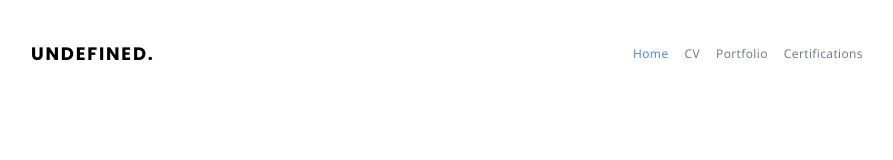
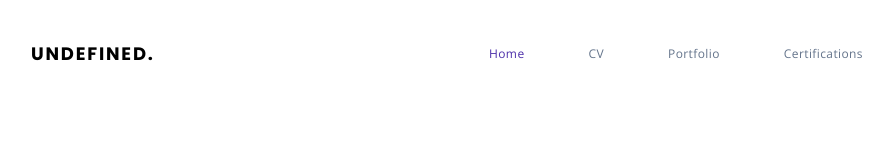
Before and after one commit to faridreaming/portfolio-react-js, a React (Vite) app: page / in a window 1280 px wide. Shown: the top 160 px of the page, without its empty margins (193-1086 px from the left). Built offline with nearby package versions, Linux system fonts and the light colour scheme.

Commit message:
feat: add hover effect in nav links

```diff
--- a/src/components/Header.jsx
+++ b/src/components/Header.jsx
@@ -7,21 +7,21 @@ const Header = ({ brandName }) => {
         {`${brandName}.`}
       </a>
       <nav>
-        <ul className="flex text-xs justify-between items-center h-full gap-4 whitespace-nowrap">
+        <ul className="flex text-xs justify-between items-center h-full sm:gap-16 whitespace-nowrap">
           <li>
-            <a href="./" className={`hover:text-blue-500 ${currentUrl === "" ? "text-blue-500" : undefined}`}>
+            <a href="./" className={`hover:text-primary ${currentUrl === "" ? "text-primary" : undefined}`}>
               Home
             </a>
           </li>
           <li>
-            <a href="./cv" className={`hover:text-blue-500 ${currentUrl === "cv" ? "text-blue-500" : undefined}`}>
+            <a href="./cv" className={`hover:text-primary ${currentUrl === "cv" ? "text-primary" : undefined}`}>
               CV
             </a>
           </li>
           <li>
             <a
               href="./portfolio"
-              className={`hover:text-blue-500 ${currentUrl === "portfolio" ? "text-blue-500" : undefined}`}
+              className={`hover:text-primary ${currentUrl === "portfolio" ? "text-primary" : undefined}`}
             >
               Portfolio
             </a>
@@ -29,7 +29,7 @@ const Header = ({ brandName }) => {
           <li>
             <a
               href="./certifications"
-              className={`hover:text-blue-500 ${currentUrl === "certifications" ? "text-blue-500" : undefined}`}
+              className={`hover:text-primary ${currentUrl === "certifications" ? "text-primary" : undefined}`}
             >
               Certifications
             </a>
```
